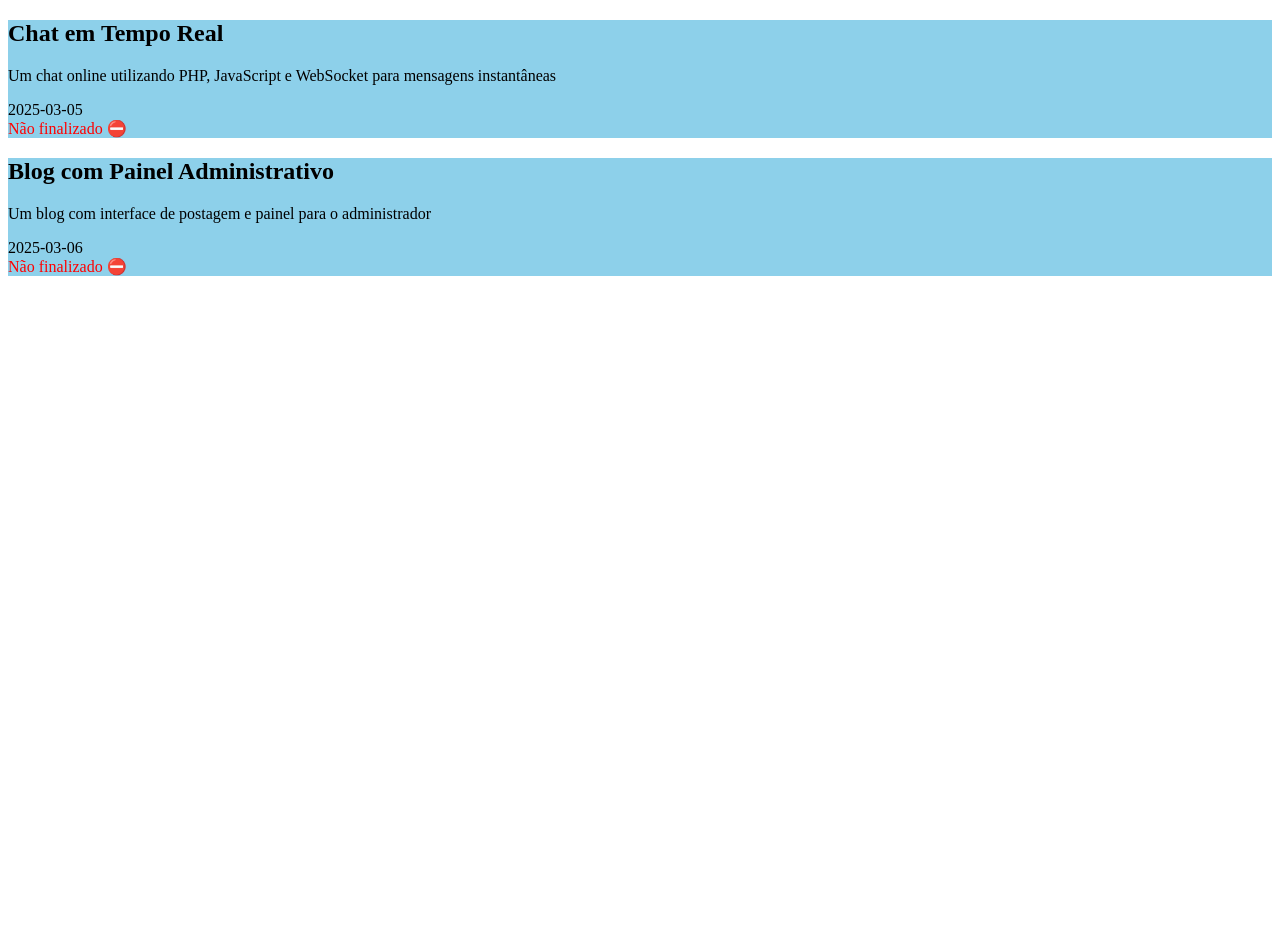
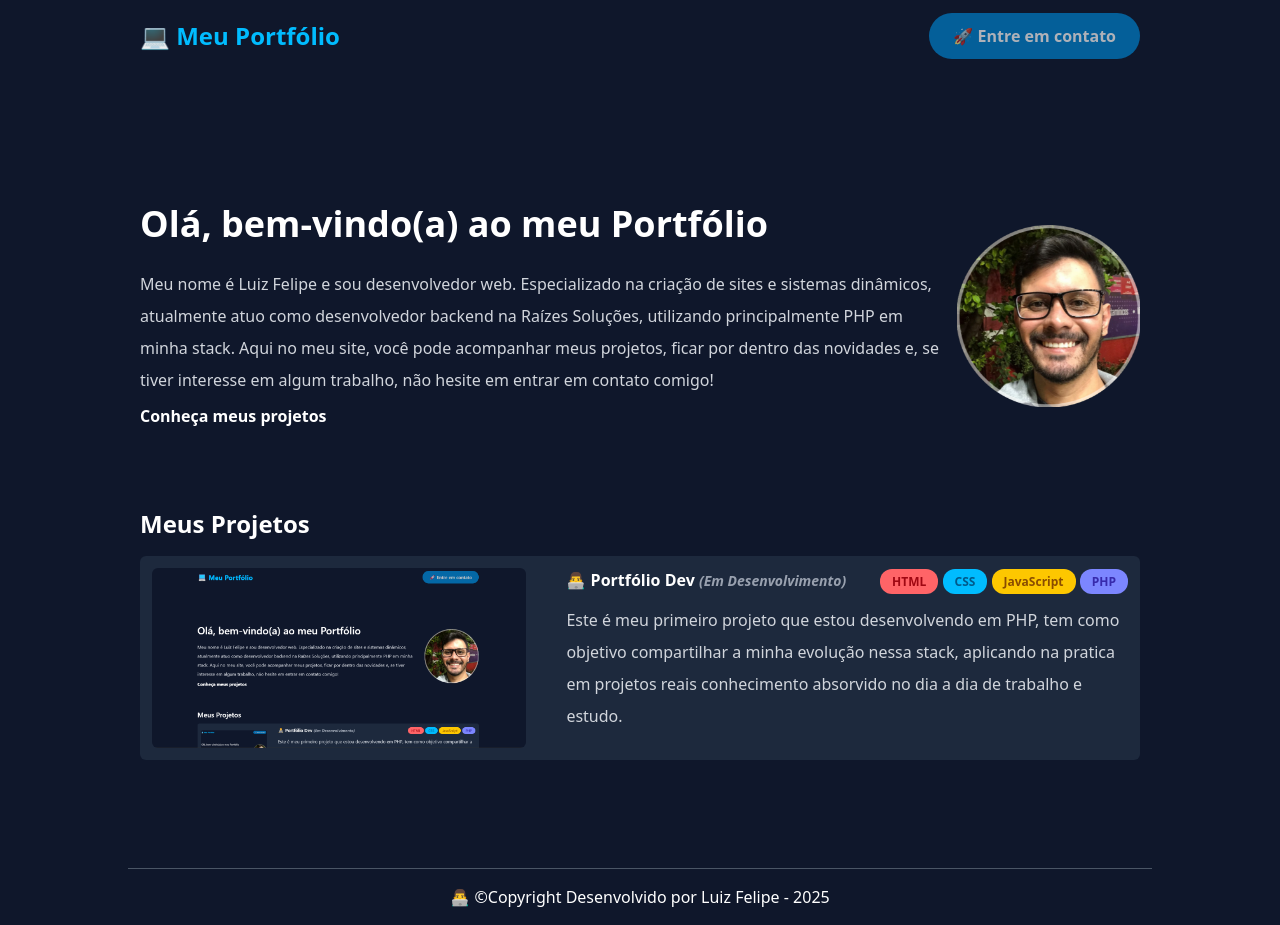
Before and after one commit to luizfpintoo/portfolio, a PHP site: page / in a window 1280 px wide. Before the commit the page ends 276 px from the top, so only its background shows below. Run offline with PHP 8.4, Linux system fonts and the light colour scheme.

Commit message:
Finalizando projeto

```diff
--- /dev/null
+++ b/assets/js/index.js
@@ -0,0 +1 @@
+AOS.init();
--- /dev/null
+++ b/componetes/footer.php
@@ -0,0 +1,5 @@
+<footer class="mx-auto max-w-5xl mt-20 border-t border-gray-600">
+    <div class="text-center p-4">
+        👨‍💻 &copy;Copyright Desenvolvido por Luiz Felipe - <?= date("Y"); ?>
+    </div>
+</footer>
--- /dev/null
+++ b/componetes/header.php
@@ -0,0 +1,12 @@
+<header class="mx-auto max-w-5xl px-3 py-5 flex items-center justify-between">
+    <div class="text-sky-400 font-bold text-2xl">
+        💻 Meu Portfólio
+    </div>
+    <nav>
+        <ul class="flex gap-3 font-semibold">
+            <li>
+                <a title="Botão para contato" href="#" class="bg-sky-600 rounded-full py-3 px-6 animate-pulse"> 🚀  Entre em contato</a>
+            </li>
+        </ul>
+    </nav>
+</header>
--- /dev/null
+++ b/componetes/projetos.php
@@ -0,0 +1,66 @@
+<?php
+
+$projetos = [
+    [
+        "titulo" => "Portfólio Dev",
+        "ano" => 2025,
+        "data" => "2025-03-02",
+        "finalizado" => false,
+        "descricao" => "Este é meu primeiro projeto que estou desenvolvendo em PHP, tem como objetivo compartilhar a minha evolução nessa stack, aplicando na pratica em projetos reais conhecimento absorvido no dia a dia de trabalho e estudo.",
+        "stack" => ["HTML", "CSS", "JavaScript", "PHP"],
+        "img" => "assets/images/portfolio.png"
+    ],
+
+];
+?>
+
+<?php foreach ($projetos as $projeto): ?>
+    <div class="bg-slate-800 rounded-md flex p-3 mb-4">
+        <div class="w-1/2">
+            <img src="<?= $projeto["img"]; ?>" alt="" class="rounded-md object-cover">
+        </div>
+        <div class="w-3/4 ml-10">
+            <div class="flex justify-between gap-3">
+                <div>
+
+                    <?php if ($projeto["finalizado"]) : ?>
+                        ✅ <h3 class="inline font-semibold text-1xl">
+                            <?= $projeto["titulo"]; ?>
+                        </h3>
+                        <span class="font-bold text-sm italic text-gray-400">
+                            (Finalizado em <?= $projeto["ano"]; ?>)
+                        </span>
+
+                    <?php else: ?>
+                        👨‍💻 <h3 class="inline font-semibold text-1xl">
+                            <?= $projeto["titulo"]; ?>
+                        </h3>
+                        <span class="font-bold text-sm italic text-gray-400">
+                            (Em Desenvolvimento)
+                        </span>
+                    <? endif; ?>
+                </div>
+                <div>
+                    <?php
+                    $cores = [
+                        "HTML" => "red",
+                        "CSS" => "sky",
+                        "JavaScript" => "yellow",
+                        "PHP" => "indigo"
+                    ];
+                    foreach ($projeto["stack"] as $linguagem):
+                    ?>
+                        <?php foreach ($cores as $key => $value) : ?>
+                            <?php if ($linguagem == $key): ?>
+                                <span class="text-xs text-<?= $value; ?>-800 font-semibold py-1 px-3 rounded-xl bg-<?= $value; ?>-400"><?= $linguagem; ?></span>
+                            <?php endif; ?>
+                        <? endforeach; ?>
+                    <?php endforeach; ?>
+                </div>
+            </div>
+            <div class="mt-3">
+                <p class="leading-8 text-gray-300"><?= $projeto["descricao"]; ?></p>
+            </div>
+        </div>
+    </div>
+<?php endforeach; ?>
--- a/index.php
+++ b/index.php
@@ -4,98 +4,43 @@
 <head>
     <meta charset="UTF-8">
     <meta name="viewport" content="width=device-width, initial-scale=1.0">
+    <script src="https://unpkg.com/@tailwindcss/browser@4"></script>
+    <link href="https://unpkg.com/aos@2.3.1/dist/aos.css" rel="stylesheet">
+    <script src="https://unpkg.com/aos@2.3.1/dist/aos.js"></script>
     <title>Portfólio</title>
-    <style>
-        .green {
-            color: green;
-        }
-
-        .red {
-            color: red;
-        }
-    </style>
 </head>
 
-<body>
-    <?php
+<body class="bg-slate-900 text-white">
+    <?php include("./componetes/header.php"); ?>
 
-    $projetos = [
-        [
-            "titulo" => "Meu Portfólio",
-            "ano" => 2025,
-            "data" => "2025-03-02",
-            "finalizado" => true,
-            "descricao" => "Meu primeiro projeto escrito em PHP e HTML"
-        ],
-        [
-            "titulo" => "Sistema de Gerenciamento de Tarefas",
-            "ano" => 2025,
-            "data" => "2025-03-03",
-            "finalizado" => false,
-            "descricao" => "Um sistema para criar, editar e acompanhar tarefas usando PHP e MySQL"
-        ],
-        [
-            "titulo" => "E-commerce Simples",
-            "ano" => 2025,
-            "data" => "2025-03-04",
-            "finalizado" => false,
-            "descricao" => "Uma loja virtual básica com carrinho de compras e integração com API de pagamento"
-        ],
-        [
-            "titulo" => "Chat em Tempo Real",
-            "ano" => 2027,
-            "data" => "2025-03-05",
-            "finalizado" => false,
-            "descricao" => "Um chat online utilizando PHP, JavaScript e WebSocket para mensagens instantâneas"
-        ],
-        [
-            "titulo" => "Blog com Painel Administrativo",
-            "ano" => 2026,
-            "data" => "2025-03-06",
-            "finalizado" => false,
-            "descricao" => "Um blog com interface de postagem e painel para o administrador"
-        ],
-        [
-            "titulo" => "Sistema de Controle de Estoque",
-            "ano" => 2022,
-            "data" => "2025-03-07",
-            "finalizado" => true,
-            "descricao" => "Aplicativo que gerencia entradas e saídas de produtos com relatórios detalhados"
-        ]
-    ];
+    <main class="mx-auto max-w-5xl px-3 py-3 mt-30">
+        <section class="flex gap-x-3 items-center" data-aos="fade-down" data-aos-delay="100">
+            <div>
+                <h1 class="text-4xl font-semibold pb-3">Olá, bem-vindo(a) ao meu Portfólio</h1>
+                <p class="text-1xl leading-8 mt-3 text-gray-300">
+                Meu nome é Luiz Felipe e sou desenvolvedor web. Especializado na criação de sites e sistemas dinâmicos, atualmente atuo como desenvolvedor backend na Raízes Soluções, utilizando principalmente PHP em minha stack. Aqui no meu site, você pode acompanhar meus projetos, ficar por dentro das novidades e, se tiver interesse em algum trabalho, não hesite em entrar em contato comigo!
+                </p>
+                    <a title="Link para projetos" href="#projetos" class="inline-block pt-2 font-bold hover:underline">Conheça meus projetos</a>
+            </div>
+            <div class="w-2/3 flex items-center justify-center hover-image">
+                <div>
+                    <img src="./assets/images/perfil.png" alt="">
+                </div>
+            </div>
+        </section>
 
+        <section class="mx-auto max-w-5xl mt-20" data-aos="fade-up" data-aos-duration="2000">
+            <div id="projetos">
+                <h2 class="text-2xl font-semibold mb-4">Meus Projetos</h2>
+            </div>
 
-    function verificarFinalizado($projeto)
-    {
-        if ($projeto["finalizado"]) {
-            return '<span class="green">Finalizado ✅</span>';
-        } else {
-            return '<span class="red">Não finalizado ⛔</span>';
-        }
-    }
+            <?php include("./componetes/projetos.php"); ?>
+        </section>
+    </main>
 
-    $projetosFiltrados = array_filter($projetos, function ($projeto) {
-        return $projeto["ano"] > 2025;
-    });
+    <?php include("./componetes/footer.php"); ?>
 
-    ?>
-
-    <?php foreach ($projetosFiltrados as $projeto): ?>
-        <div
-            <?php if (($projeto["ano"] - 1994) > 30) : ?>
-            style="background-color:rgb(141, 208, 234);"
-            <?php endif; ?>>
-            <h2><?= $projeto["titulo"]; ?></h2>
-            <p><?= $projeto["descricao"]; ?></p>
-
-            <div>
-                <?= $projeto["data"]; ?>
-            </div>
-            <div>
-                <?= verificarFinalizado($projeto); ?>
-            </div>
-        </div>
-    <?php endforeach; ?>
+    <script src="./assets/js/index.js"></script>
 </body>
 
 </html>
```
Also changed, not shown: index.html (deleted, +0 -52 lines), assets/images/perfil.png (added), assets/images/portfolio.png (added).
